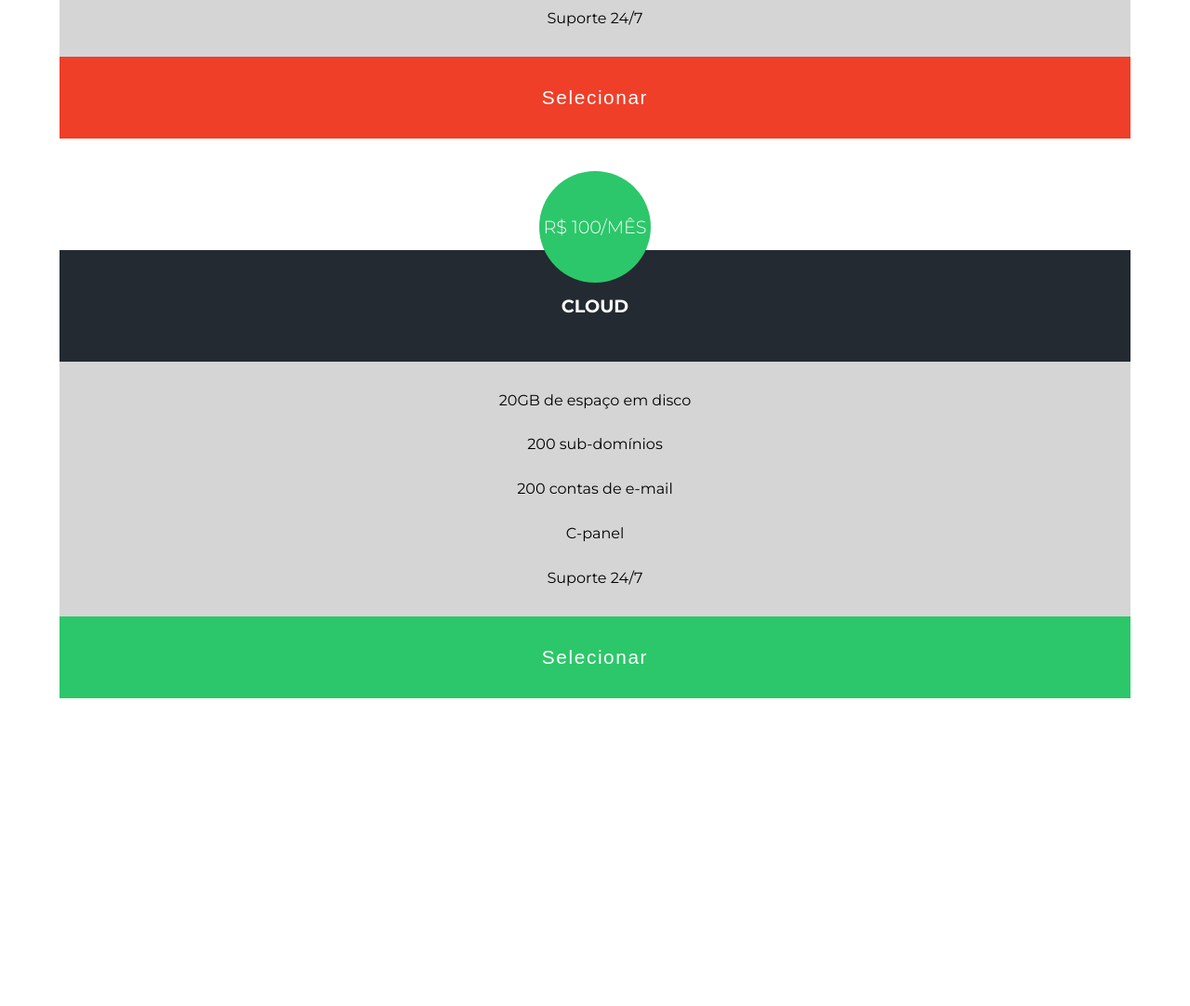
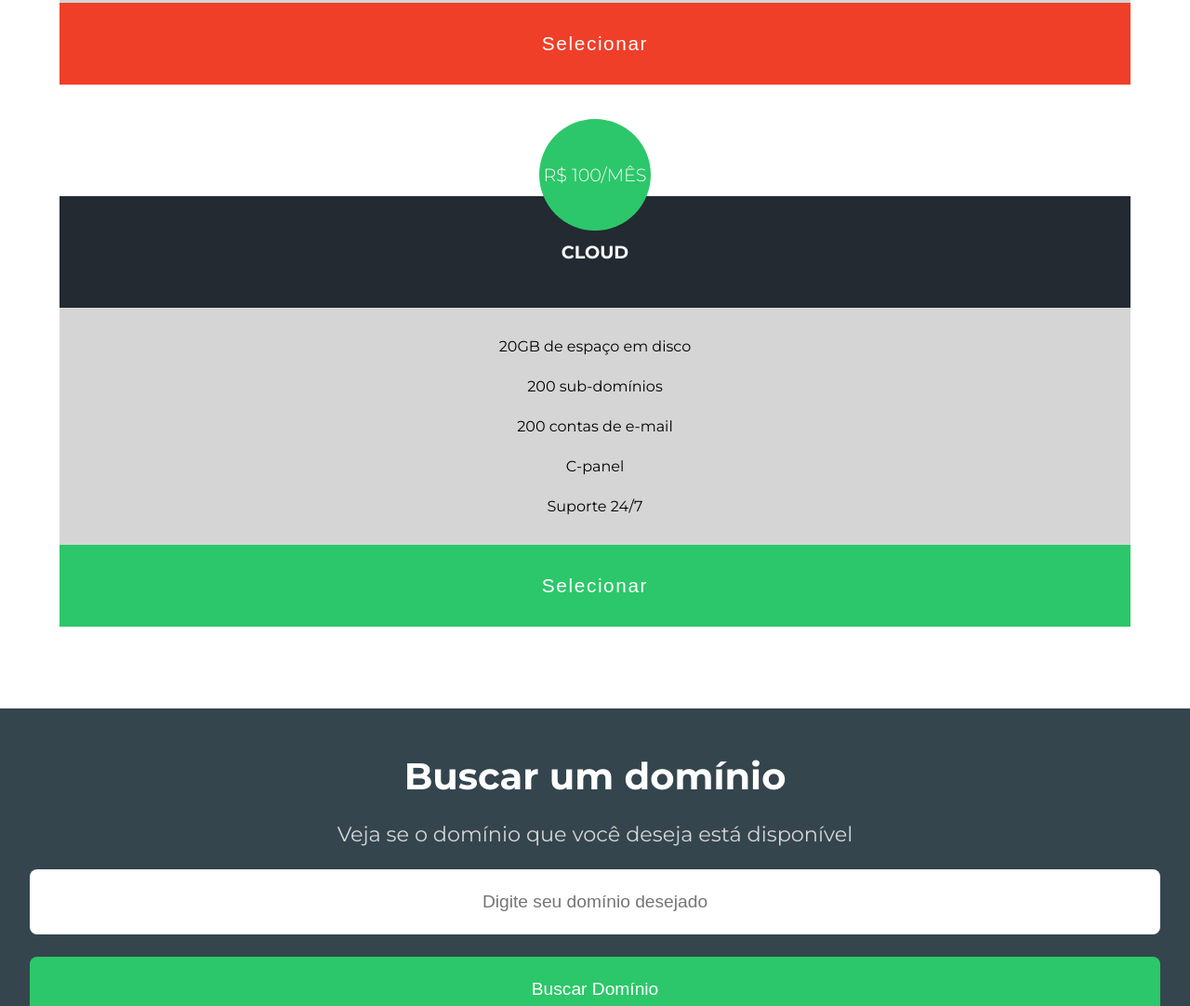
Before and after one commit to jonasnunes/hdc-host, a plain HTML site: page index.html in a window 1280 px wide. Shown: the part 3200-4282 px from the top of the page at 93% size. Before the commit the page ends 4071 px from the top, so only its background shows below. Drawn offline with Linux system fonts and the light colour scheme.

Commit message:
update project
section para pesquisa de um domínio disponível finalizada

```diff
--- a/index.html
+++ b/index.html
@@ -120,5 +120,14 @@
             <button type="submit">Selecionar</button>
         </div>
     </section>
+
+    <section class="buscar-dominio">
+        <h2>Buscar um domínio</h2>
+        <p>Veja se o domínio que você deseja está disponível</p>
+        <form>
+            <input type="text" placeholder="Digite seu domínio desejado">
+            <input type="submit" value="Buscar Domínio">
+        </form>
+    </section>
 </body>
 </html>
--- /dev/null
+++ b/sass/_mixins.sass
@@ -0,0 +1,11 @@
+@mixin flex
+    display: flex
+    flex-direction: column
+    gap: 1.5rem
+
+@mixin flex-center
+    display: flex
+    flex-direction: column
+    justify-content: center
+    align-items: center
+    gap: 1rem
--- a/sass/style.sass
+++ b/sass/style.sass
@@ -1,4 +1,5 @@
 @use 'variables'
+@use 'mixins'
 
 *
     margin: 0
@@ -35,11 +36,7 @@ body
             color: variables.$color-paragraph
 
 .bg-section
-    display: flex
-    flex-direction: column
-    justify-content: center
-    align-items: center
-    gap: 1rem
+    @include mixins.flex-center
 
     color: variables.$color-section-domain
     text-align: center
@@ -64,9 +61,7 @@ body
 
     .cards
         text-align: center
-        display: flex
-        flex-direction: column
-        gap: 1.5rem
+        @include mixins.flex
         margin-bottom: 3rem
 
     p
@@ -92,8 +87,7 @@ body
 .planos
     &-header
         text-align: center
-        display: flex
-        flex-direction: column
+        @include mixins.flex
         gap: 2rem
         padding-bottom: 6rem
 
@@ -142,9 +136,7 @@ body
             background-color: variables.$color-section-domain
 
             ul
-                display: flex
-                flex-direction: column
-                gap: 1.8rem
+                @include mixins.flex
                 padding: 2rem
                 text-align: center
 
@@ -167,3 +159,36 @@ body
 
         #button:hover
             opacity: .9
+
+.buscar-dominio
+    background-color: variables.$bg-section
+    padding: 3rem 2rem
+    margin-top: -2rem
+    text-align: center
+    @include mixins.flex
+
+    h2
+        color: #fff
+        font-size: 2.5rem
+
+    p
+        color: variables.$color-section-domain
+        font-size: 1.4rem
+
+    form
+        @include mixins.flex
+
+        input
+            padding: 1.5rem
+            text-align: center
+            font-size: 1.2rem
+            border-radius: .5rem
+
+        input[type="submit"]
+            background-color: variables.$bg-btn
+            color: #fff
+            cursor: pointer
+            transition: .5s
+
+        input[type="submit"]:hover
+            background-color: variables.$bg-btn-hover
```
Also changed, not shown: css/index.css, 1 other file.
